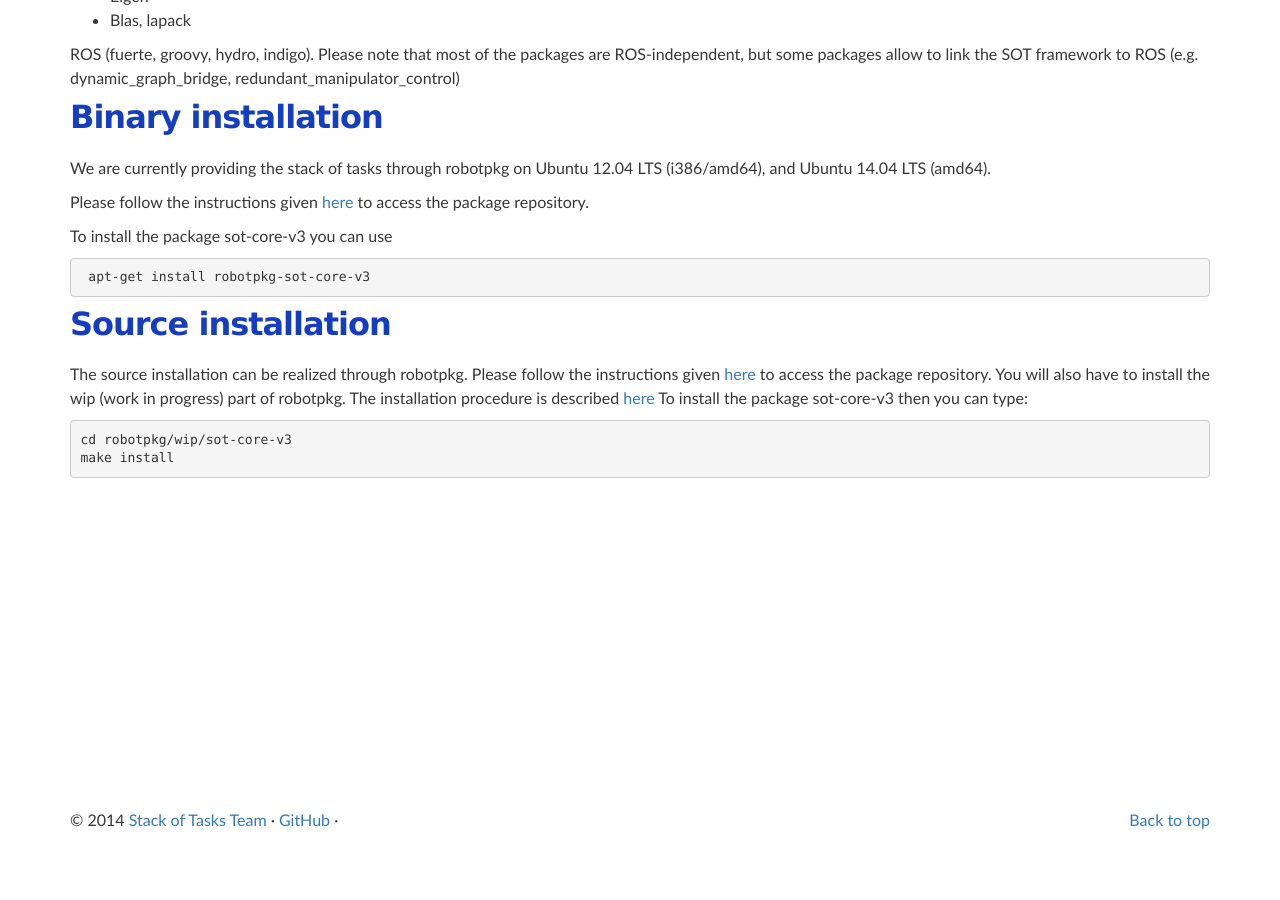
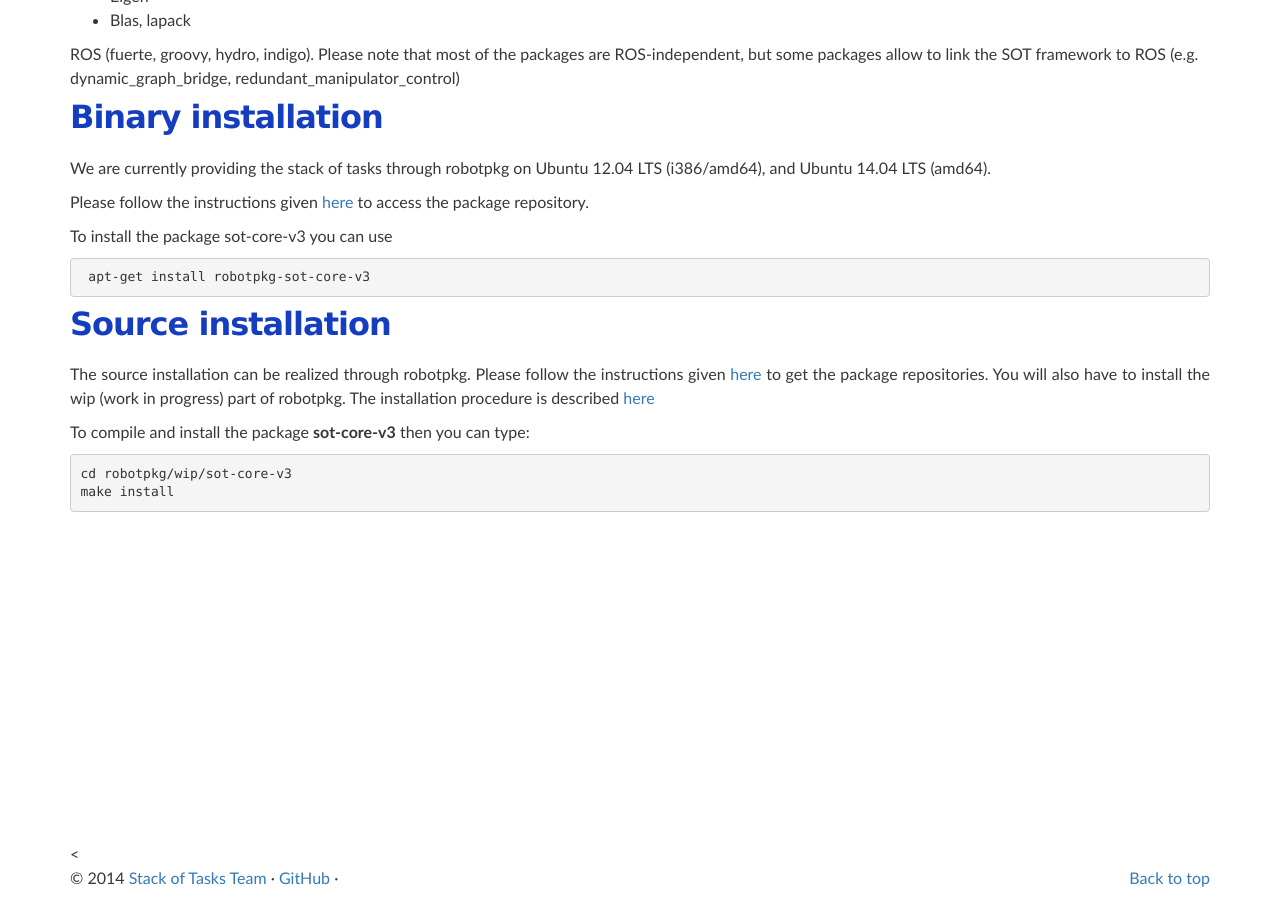
Before and after one commit to stack-of-tasks/stack-of-tasks.github.com, a Jekyll site: the page built from download.html, in a window 1280 px wide and 900 px high, scrolled down 655 px. Built offline with Jekyll 4.4.1, drawn with Linux system fonts in a browser that asks for light colours; nearby versions of some CDN libraries; before the commit the page ends 1497 px from its top, so only the background shows below that.

Commit message:
Fix installation instructions.

```diff
--- a/download.html
+++ b/download.html
@@ -61,11 +61,12 @@ To install the package sot-core-v3 you can use
 <p>
   The source installation can be realized through robotpkg.
   Please follow the instructions given <a href="http://robotpkg.openrobots.org/install.html">here</a> to
-  access the package repository.
+  get the package repositories.
   You will also have to install the wip (work in progress) part of robotpkg. The installation procedure is described
   <a href="http://robotpkg.openrobots.org/robotpkg-wip.html">here</a>
-
-  To install the package sot-core-v3 then you can type:
+</p>
+<p>
+  To compile and install the package <b>sot-core-v3</b> then you can type:
   <pre><code class="bash">cd robotpkg/wip/sot-core-v3
 make install</code> </pre>
 
@@ -119,3 +120,4 @@ One "trick" consists in using git bash to compile all the packages in command li
 {% endfor %}
 
 <div style="padding: 10em"></div>
+<
```
